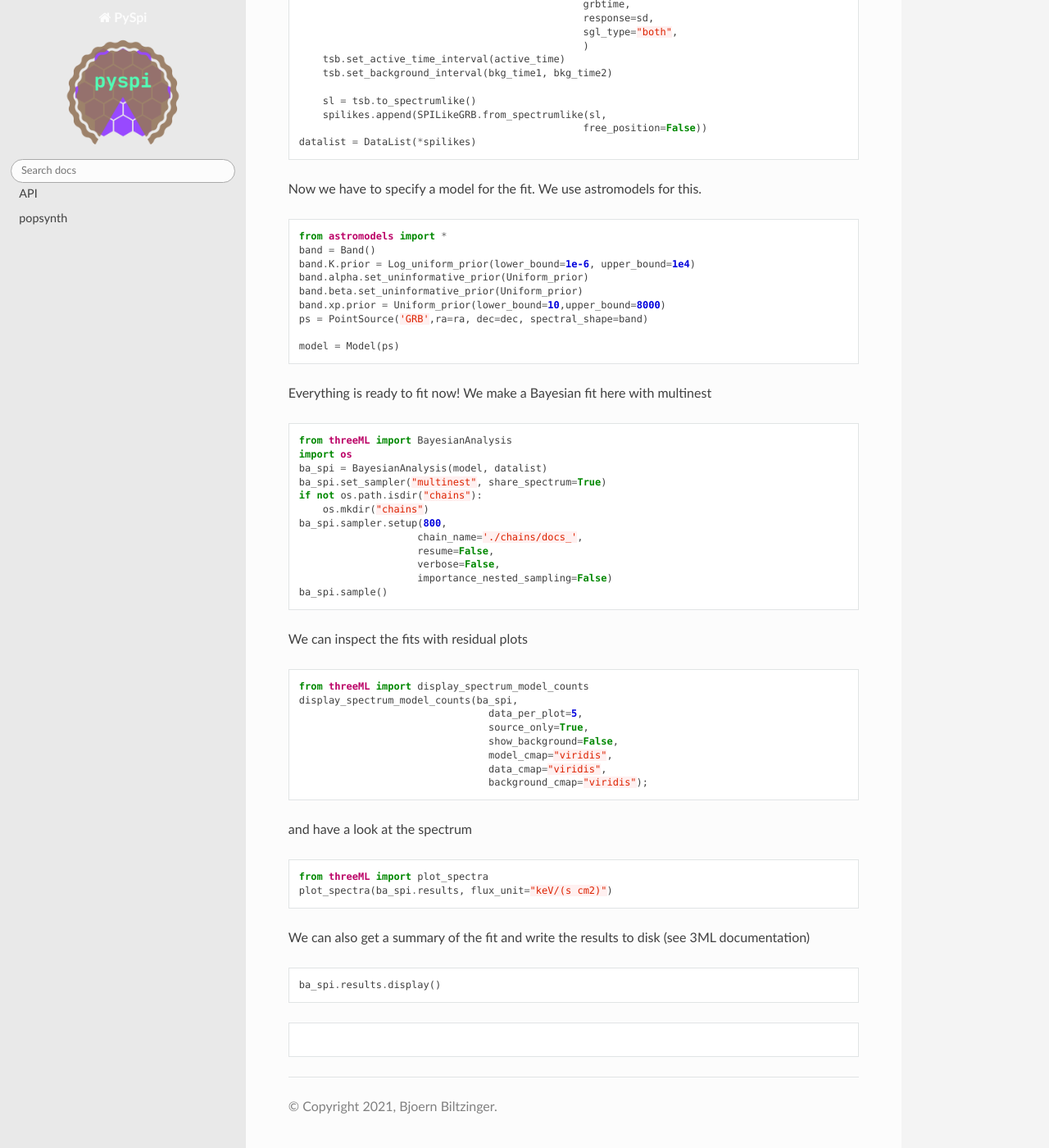
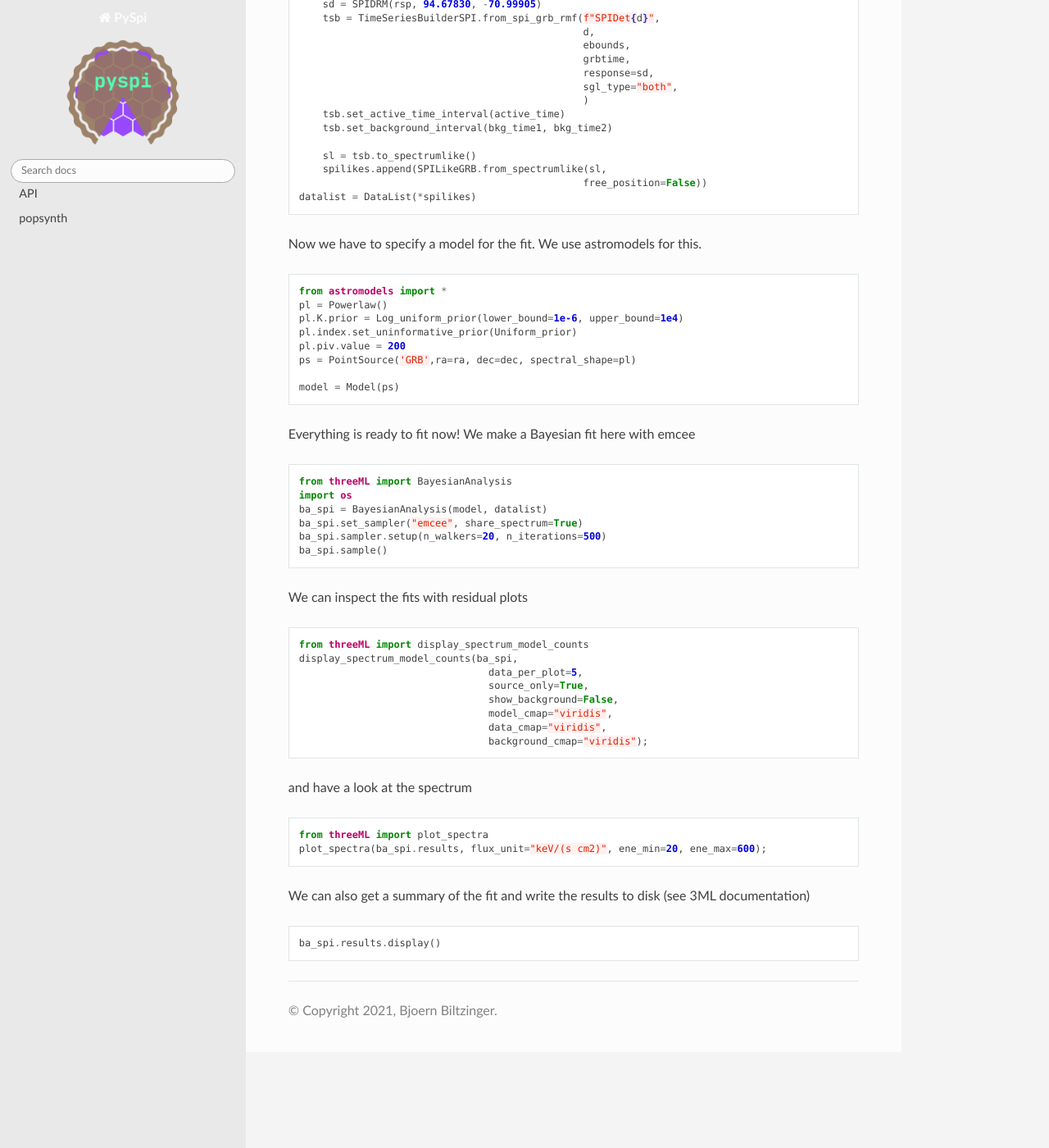
Before and after one commit to BjoernBiltzinger/pyspi, a Sphinx documentation site: the page built from docs/md_docs/grb_analysis.md, in a window 1280 px wide and 1400 px high, scrolled down 2489 px. Shown: the whole window at 82% size. Built offline with Sphinx 7.4.7 and the Read the Docs theme 2.0.0, drawn with Linux system fonts in a browser that asks for light colours; pages that are not in the unit, such as notebooks, are missing from menus; the version number could not be read and is left out; after the commit the page ends 3772 px from its top, so only the background shows below that; some of the changed text lies outside the part shown.

Commit message:
change to emcee for docs

````diff
--- a/docs/md_docs/grb_analysis.md
+++ b/docs/md_docs/grb_analysis.md
@@ -15,14 +15,18 @@ jupyter:
 
 # Analyse GRB data
 
-The first thing we need to specify when we want to analyze GRB data is the time of the GRB. We do
-this by specifying a astropy time object.
 ```python
 %%capture
+# to make the output clean for the docs
 from threeML import silence_logs
 import warnings
 warnings.filterwarnings("ignore")
 silence_logs()
+```
+
+The first thing we need to specify when we want to analyze GRB data is the time of the GRB. We do
+this by specifying a astropy time object.
+```python
 from astropy.time import Time
 grbtime = Time("2012-07-11T02:44:53", format='isot', scale='utc')
 ```
@@ -125,29 +129,22 @@ datalist = DataList(*spilikes)
 Now we have to specify a model for the fit. We use astromodels for this.
 ```python
 from astromodels import *
-band = Band()
-band.K.prior = Log_uniform_prior(lower_bound=1e-6, upper_bound=1e4)
-band.alpha.set_uninformative_prior(Uniform_prior)
-band.beta.set_uninformative_prior(Uniform_prior)
-band.xp.prior = Uniform_prior(lower_bound=10,upper_bound=8000)
-ps = PointSource('GRB',ra=ra, dec=dec, spectral_shape=band)
+pl = Powerlaw()
+pl.K.prior = Log_uniform_prior(lower_bound=1e-6, upper_bound=1e4)
+pl.index.set_uninformative_prior(Uniform_prior)
+pl.piv.value = 200
+ps = PointSource('GRB',ra=ra, dec=dec, spectral_shape=pl)
 
 model = Model(ps)
 ```
 
-Everything is ready to fit now! We make a Bayesian fit here with multinest
+Everything is ready to fit now! We make a Bayesian fit here with emcee
 ```python
 from threeML import BayesianAnalysis
 import os
 ba_spi = BayesianAnalysis(model, datalist)
-ba_spi.set_sampler("multinest", share_spectrum=True)
-if not os.path.isdir("chains"):
-    os.mkdir("chains")
-ba_spi.sampler.setup(800,
-                    chain_name='./chains/docs_',
-                    resume=False,
-                    verbose=False,
-                    importance_nested_sampling=False)
+ba_spi.set_sampler("emcee", share_spectrum=True)
+ba_spi.sampler.setup(n_walkers=20, n_iterations=500)
 ba_spi.sample()
 ```
 
@@ -168,26 +165,10 @@ and have a look at the spectrum
 
 ```python
 from threeML import plot_spectra
-plot_spectra(ba_spi.results, flux_unit="keV/(s cm2)")
+plot_spectra(ba_spi.results, flux_unit="keV/(s cm2)", ene_min=20, ene_max=600);
 ```
 
 We can also get a summary of the fit and write the results to disk (see 3ML documentation)
 ```python
 ba_spi.results.display()
 ```
-
-
-
-
-
-
-
-
-
-
-
-<!-- #endregion -->
-
-```python
-
-```
````
Also changed, not shown: docs/md_docs/installation.md (+0 -1 lines), 1 other file.
